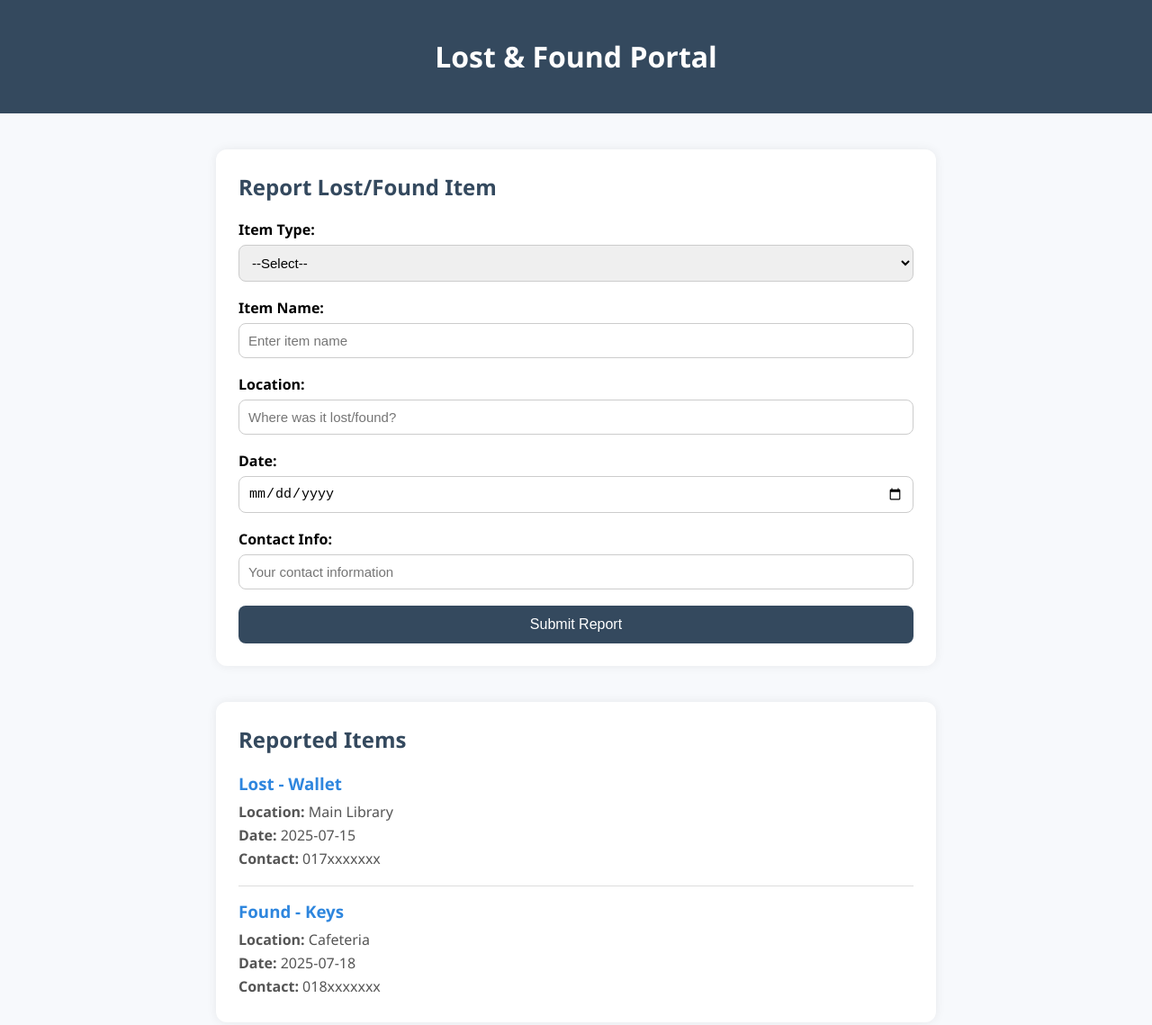
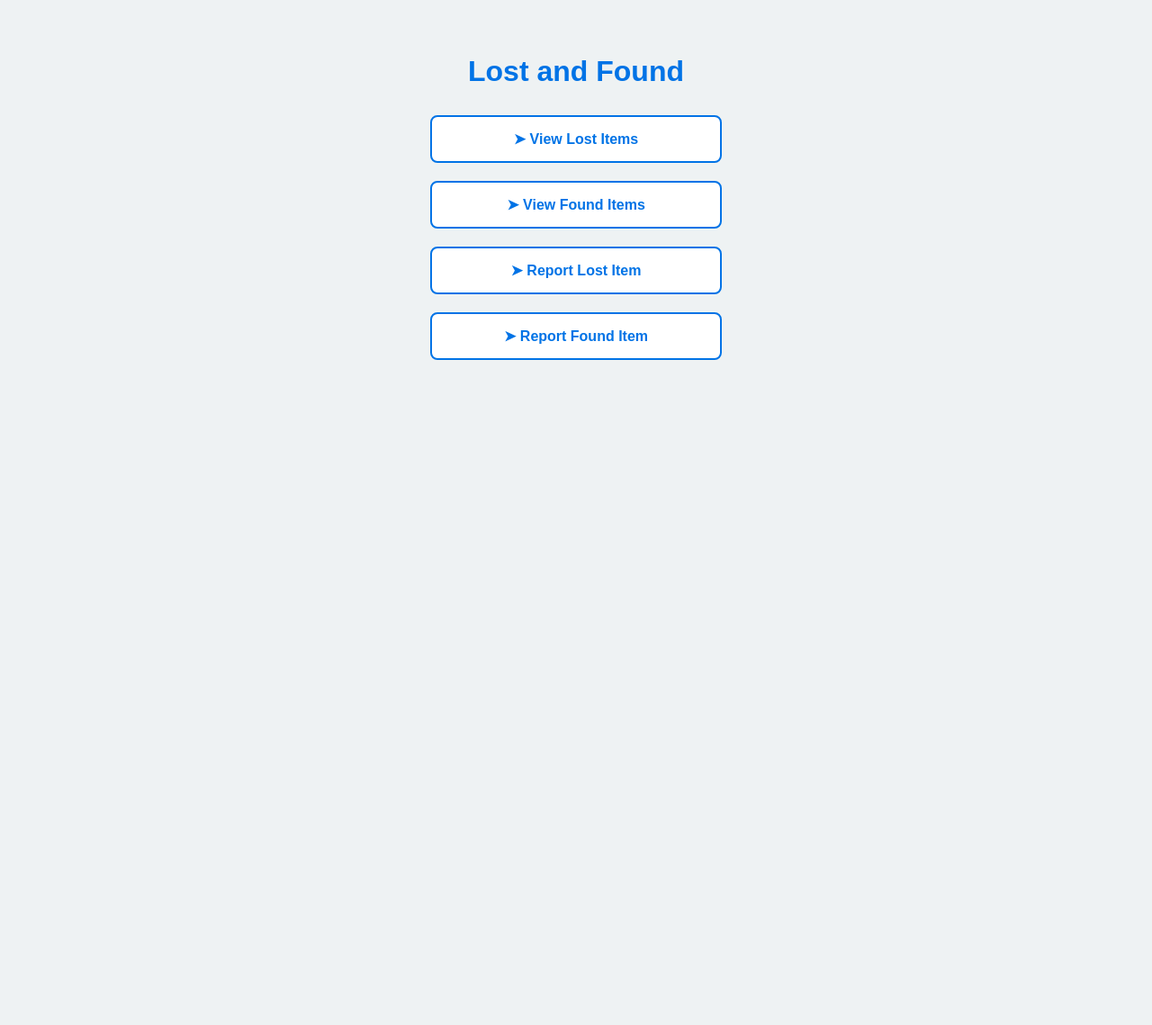
Before and after one commit to LMArif/Campus-Resource-Information-System, a plain HTML site: page lostfound.html in a window 1280 px wide. Shown: the whole page at 90% size. After the commit the page ends 800 px from the top, so only its background shows below. Drawn offline with Linux system fonts and the light colour scheme.

Commit message:
Add files via upload
lost and found module code

```diff
--- a/lostfound.css
+++ b/lostfound.css
@@ -1,92 +1,37 @@
 body {
+  font-family: Arial, sans-serif;
+  background: #eef2f3;
   margin: 0;
-    font-family: 'Segoe UI', Tahoma, Geneva, Verdana, sans-serif;
-    background: #f7f9fc;
-  }
-
-  header {
-    background: #34495e;
-    color: white;
-    padding: 20px;
+  padding: 40px;
   text-align: center;
 }
 
-  .container {
-    max-width: 800px;
-    margin: 40px auto;
-    padding: 0 20px;
-    display: flex;
-    gap: 40px;
-    flex-wrap: wrap;
+h1 {
+  color: #0073e6;
+  margin-bottom: 30px;
 }
 
-  .report-form,
-  .items-list {
-    background: white;
-    padding: 25px;
-    border-radius: 12px;
-    box-shadow: 0 0 12px rgba(0,0,0,0.07);
-    flex: 1 1 350px;
+.sub-modules {
+  display: flex;
+  flex-direction: column;
+  align-items: center;
+  gap: 20px;
 }
 
-  .report-form h2,
-  .items-list h2 {
-    margin-top: 0;
-    margin-bottom: 20px;
-    color: #34495e;
+.module-link {
+  display: block;
+  width: 280px;
+  background-color: #ffffff;
+  color: #0073e6;
+  padding: 15px 20px;
+  text-decoration: none;
+  border: 2px solid #0073e6;
+  border-radius: 8px;
+  font-weight: bold;
+  transition: all 0.3s ease;
 }
 
-  .report-form label {
-    display: block;
-    margin-bottom: 6px;
-    font-weight: bold;
+.module-link:hover {
+  background-color: #0073e6;
+  color: white;
 }
-
-  .report-form input,
-  .report-form select {
-    width: 100%;
-    padding: 10px;
-    margin-bottom: 18px;
-    border-radius: 8px;
-    border: 1px solid #ccc;
-    font-size: 15px;
-    box-sizing: border-box;
-  }
-
-  .report-form button {
-    background-color: #34495e;
-    color: white;
-    padding: 12px;
-    width: 100%;
-    border: none;
-    border-radius: 8px;
-    font-size: 16px;
-    cursor: pointer;
-    transition: background-color 0.3s ease;
-  }
-
-  .report-form button:hover {
-    background-color: #2c3e50;
-  }
-
-  .item {
-    border-bottom: 1px solid #ddd;
-    padding-bottom: 15px;
-    margin-bottom: 15px;
-  }
-
-  .item:last-child {
-    border-bottom: none;
-    margin-bottom: 0;
-    padding-bottom: 0;
-  }
-
-  .item h3 {
-    margin: 0 0 8px 0;
-    color: #2e86de;
-  }
-
-  .item p {
-    margin: 4px 0;
-    color: #555;
-  }
--- a/lostfound.html
+++ b/lostfound.html
@@ -2,58 +2,21 @@
 <html lang="en">
 <head>
   <meta charset="UTF-8" />
-  <title>Lost & Found | Campus Resource System</title>
+  <meta name="viewport" content="width=device-width, initial-scale=1" />
+  <title>Lost and Found</title>
   <link rel="stylesheet" href="lostfound.css" />
 </head>
 <body>
-  <header>
-    <h1>Lost & Found Portal</h1>
-  </header>
 
-  <main class="container">
-    <section class="report-form">
-      <h2>Report Lost/Found Item</h2>
-      <form>
-        <label for="itemType">Item Type:</label>
-        <select id="itemType" required>
-          <option value="">--Select--</option>
-          <option value="lost">Lost</option>
-          <option value="found">Found</option>
-        </select>
+  <h1>Lost and Found </h1>
 
-        <label for="itemName">Item Name:</label>
-        <input type="text" id="itemName" placeholder="Enter item name" required />
+  <div class="sub-modules">
+    <a href="view-lost.html" class="module-link">➤ View Lost Items</a>
+    <a href="view-found.html" class="module-link">➤ View Found Items</a>
+    <a href="report-lost.html" class="module-link">➤ Report Lost Item</a>
+    <a href="report-found.html" class="module-link">➤ Report Found Item</a>
 
-        <label for="location">Location:</label>
-        <input type="text" id="location" placeholder="Where was it lost/found?" required />
+  </div>
 
-        <label for="date">Date:</label>
-        <input type="date" id="date" required />
-
-        <label for="contact">Contact Info:</label>
-        <input type="text" id="contact" placeholder="Your contact information" required />
-
-        <button type="submit">Submit Report</button>
-      </form>
-    </section>
-
-    <section class="items-list">
-      <h2>Reported Items</h2>
-
-      <div class="item">
-        <h3>Lost - Wallet</h3>
-        <p><strong>Location:</strong> Main Library</p>
-        <p><strong>Date:</strong> 2025-07-15</p>
-        <p><strong>Contact:</strong> 017xxxxxxx</p>
-      </div>
-
-      <div class="item">
-        <h3>Found - Keys</h3>
-        <p><strong>Location:</strong> Cafeteria</p>
-        <p><strong>Date:</strong> 2025-07-18</p>
-        <p><strong>Contact:</strong> 018xxxxxxx</p>
-      </div>
-    </section>
-  </main>
 </body>
 </html>
--- /dev/null
+++ b/report-found.css
@@ -0,0 +1,54 @@
+body {
+    font-family: Arial, sans-serif;
+    background-color: #f1fcf4;
+    margin: 0;
+    padding: 30px;
+    text-align: center;
+  }
+
+  h1 {
+    color: #28a745;
+    margin-bottom: 30px;
+  }
+
+  .found-form {
+    background-color: white;
+    border: 2px solid #28a745;
+    border-radius: 10px;
+    max-width: 500px;
+    margin: 0 auto;
+    padding: 25px;
+    box-shadow: 0 4px 10px rgba(0, 0, 0, 0.1);
+    text-align: left;
+  }
+
+  .found-form label {
+    display: block;
+    margin-top: 15px;
+    margin-bottom: 5px;
+    color: #333;
+  }
+
+  .found-form input,
+  .found-form textarea {
+    width: 100%;
+    padding: 10px;
+    border: 1px solid #ccc;
+    border-radius: 5px;
+  }
+
+  .found-form button {
+    margin-top: 20px;
+    padding: 12px 20px;
+    background-color: #28a745;
+    color: white;
+    border: none;
+    border-radius: 6px;
+    font-weight: bold;
+    cursor: pointer;
+    transition: background-color 0.3s;
+  }
+
+  .found-form button:hover {
+    background-color: #218838;
+  }
--- /dev/null
+++ b/report-lost.css
@@ -0,0 +1,54 @@
+body {
+    font-family: Arial, sans-serif;
+    background-color: #f9fbfd;
+    margin: 0;
+    padding: 30px;
+    text-align: center;
+  }
+
+  h1 {
+    color: #dc3545;
+    margin-bottom: 30px;
+  }
+
+  .lost-form {
+    background-color: white;
+    border: 2px solid #dc3545;
+    border-radius: 10px;
+    max-width: 500px;
+    margin: 0 auto;
+    padding: 25px;
+    box-shadow: 0 4px 10px rgba(0, 0, 0, 0.1);
+    text-align: left;
+  }
+
+  .lost-form label {
+    display: block;
+    margin-top: 15px;
+    margin-bottom: 5px;
+    color: #333;
+  }
+
+  .lost-form input,
+  .lost-form textarea {
+    width: 100%;
+    padding: 10px;
+    border: 1px solid #ccc;
+    border-radius: 5px;
+  }
+
+  .lost-form button {
+    margin-top: 20px;
+    padding: 12px 20px;
+    background-color: #dc3545;
+    color: white;
+    border: none;
+    border-radius: 6px;
+    font-weight: bold;
+    cursor: pointer;
+    transition: background-color 0.3s;
+  }
+
+  .lost-form button:hover {
+    background-color: #c82333;
+  }
--- /dev/null
+++ b/view-found.css
@@ -0,0 +1,40 @@
+body {
+    font-family: Arial, sans-serif;
+    background-color: #f3f6f9;
+    margin: 0;
+    padding: 30px;
+    text-align: center;
+  }
+
+  h1 {
+    color: #28a745;
+    margin-bottom: 30px;
+  }
+
+  .item-list {
+    display: flex;
+    flex-direction: column;
+    align-items: center;
+    gap: 25px;
+  }
+
+  .item-card {
+    background-color: white;
+    border: 2px solid #28a745;
+    border-radius: 10px;
+    padding: 20px;
+    width: 90%;
+    max-width: 500px;
+    box-shadow: 0 4px 8px rgba(0,0,0,0.1);
+    text-align: left;
+  }
+
+  .item-card h3 {
+    margin-top: 0;
+    color: #333;
+  }
+
+  .item-card p {
+    margin: 5px 0;
+    color: #555;
+  }
--- /dev/null
+++ b/view-lost.css
@@ -0,0 +1,40 @@
+body {
+    font-family: Arial, sans-serif;
+    background-color: #f3f6f9;
+    margin: 0;
+    padding: 30px;
+    text-align: center;
+  }
+
+  h1 {
+    color: #0073e6;
+    margin-bottom: 30px;
+  }
+
+  .item-list {
+    display: flex;
+    flex-direction: column;
+    align-items: center;
+    gap: 25px;
+  }
+
+  .item-card {
+    background-color: white;
+    border: 2px solid #0073e6;
+    border-radius: 10px;
+    padding: 20px;
+    width: 90%;
+    max-width: 500px;
+    box-shadow: 0 4px 8px rgba(0,0,0,0.1);
+    text-align: left;
+  }
+
+  .item-card h3 {
+    margin-top: 0;
+    color: #333;
+  }
+
+  .item-card p {
+    margin: 5px 0;
+    color: #555;
+  }
```
Also changed, not shown: report-found.html (added, +33 -0 lines), report-lost.html (added, +33 -0 lines), view-found.html (added, +36 -0 lines), view-lost.html (added, +36 -0 lines). Lines whose indentation alone changed are shown as unchanged.
